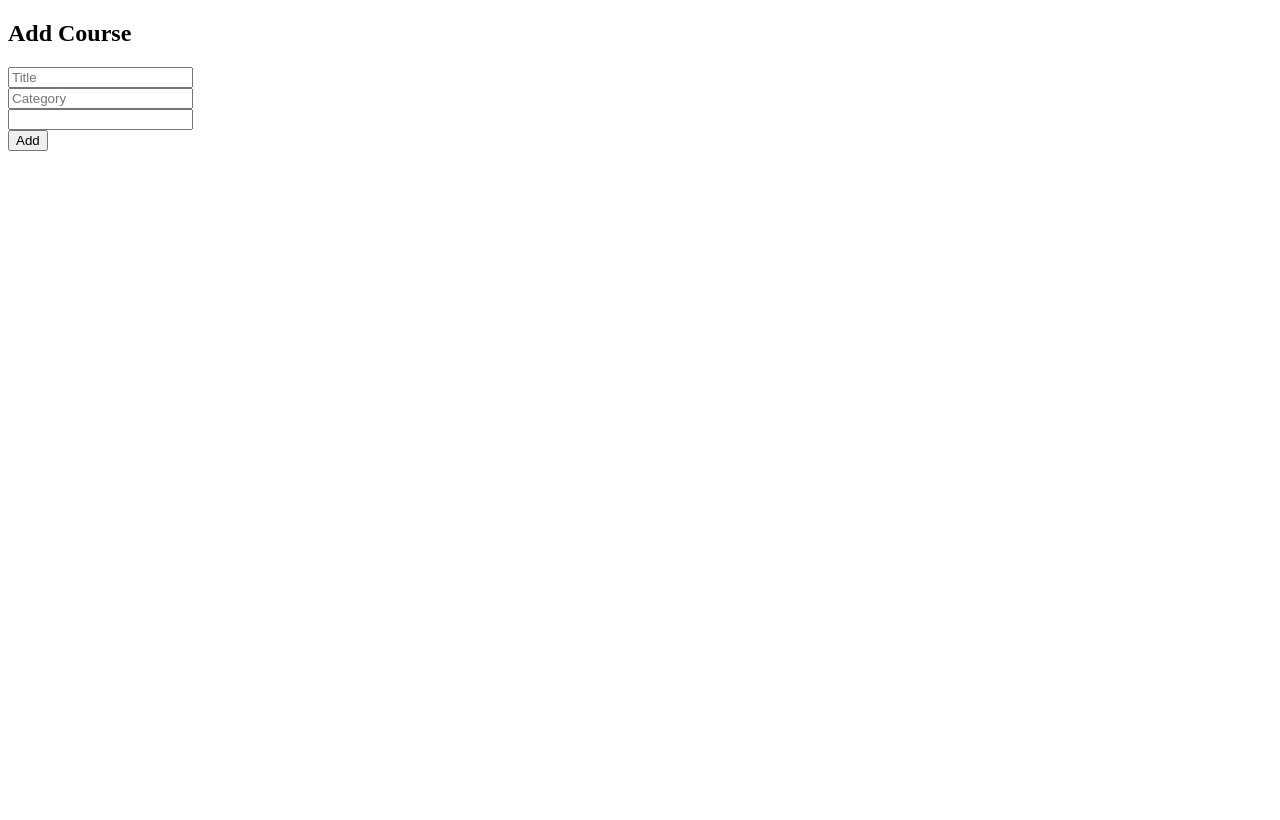
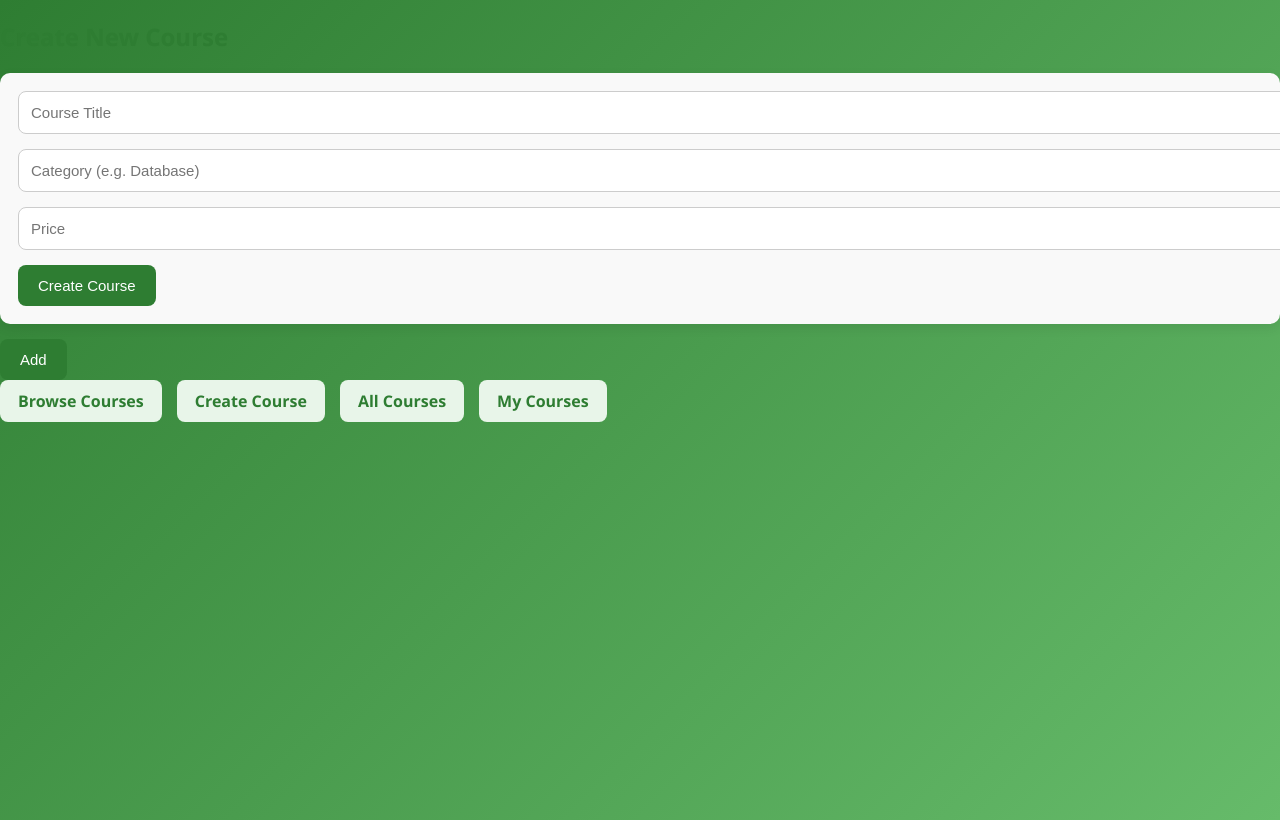
Before and after one commit to Ruinch/Mongodb, a website: page add-course.html in a window 1280 px wide. Drawn offline with Linux system fonts and the light colour scheme.

Commit message:
Add files via upload

```diff
--- a/add-course.html
+++ b/add-course.html
@@ -1,14 +1,52 @@
 <!DOCTYPE html>
+<head>
+    <meta charset="UTF-8">
+    <title>Create Course</title>
+    <link rel="stylesheet" href="style.css">
+</head>
+
 <html>
 <body>
-<h2>Add Course</h2>
+<h2>Create New Course</h2>
 
-<input id="title" placeholder="Title"><br>
-<input id="category" placeholder="Category"><br>
-<input id="price" type="number"><br>
-
+<div class="card">
+    <input id="title" placeholder="Course Title">
+    <input id="category" placeholder="Category (e.g. Database)">
+    <input id="price" type="number" placeholder="Price">
+    <button onclick="createCourse()">Create Course</button>
+</div>
 <button onclick="add()">Add</button>
-
+<nav>
+    <a href="index.html">Browse Courses</a>
+    <a href="add-course.html">Create Course</a>
+    <a href="courses.html">All Courses</a>
+    <a href="my-courses.html">My Courses</a>
+</nav>
+<script>
+    function createCourse() {
+        fetch("http://localhost:5000/api/courses", {
+            method: "POST",
+            headers: {
+                "Content-Type": "application/json",
+                "Authorization": "Bearer " + localStorage.getItem("token")
+            },
+            body: JSON.stringify({
+                title: document.getElementById("title").value,
+                category: document.getElementById("category").value,
+                price: document.getElementById("price").value
+            })
+        })
+            .then(res => res.json())
+            .then(data => {
+                if (data._id) {
+                    alert("Course created successfully!");
+                    window.location.href = "my-courses.html";
+                } else {
+                    alert(data.message || "Failed to create course");
+                }
+            });
+    }
+</script>
 <script>
 async function add() {
   await fetch("http://localhost:5000/api/courses", {
```
